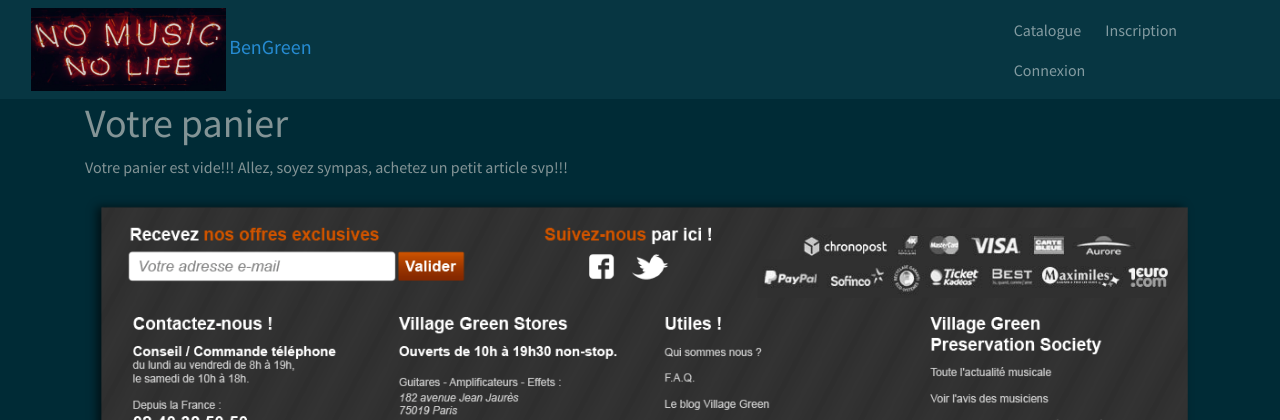
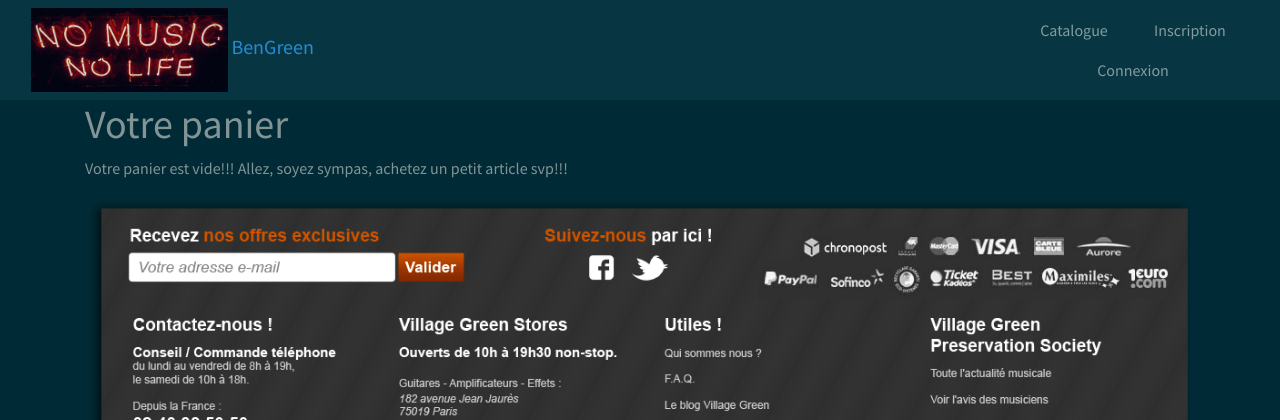
Before and after one commit to Isabellebengrine/ProjetSymfonyBenGreen, a Symfony app: template BenGreen/templates/cart/index.html.twig in a window 1280 px wide. Shown: the top 420 px of the page. Run offline with Twig, Linux system fonts and the light colour scheme; the template is opened without the code that fills it, so the values that code supplies are empty; some libraries are stand-ins or nearby versions.

Commit message:
Modified navbar li items alignment and base twig

```diff
--- a/BenGreen/templates/base.html.twig
+++ b/BenGreen/templates/base.html.twig
@@ -30,42 +30,36 @@
                 </div>
                 <div class="collapse navbar-collapse" id="navbarColor02">
                     <ul class="nav navbar-nav list-inline">
-                        <li class="nav-item list-inline-item">
+                        <li class="nav-item list-inline-item ml-auto mr-auto">
                             <a class="nav-link" href="{{ path('products_index') }}">Catalogue
                                 <span class="sr-only">(current)</span>
                             </a>
                         </li>
 
                         {% if is_granted('ROLE_USER') %}
-                            <li class="nav-item {% if mainNavMember is defined %}active{% endif %}">
+                            <li class="nav-item ml-auto mr-auto {% if mainNavMember is defined %}active{% endif %}">
                                 <a class="nav-link" href="{{path('app_member_index')}}">Espace Membre </a>
                             </li>
                         {% endif %}
 
-                        {# 01/31 à finir :
+
                         {% if is_granted('ROLE_ADMIN') %}
                             <li class="nav-item {% if mainNavAdmin is defined %}active{% endif %}">
                                 <a class="nav-link" href="{{path('app_admin_homepage_index')}}">Espace Admin</a>
                             </li>
                         {% endif %}
 
-                         réserver lien créer à admin du site : if not app.user_role == admin ...
-                        <li class="nav-item list-inline-item">
-                            <a class="nav-link" href="{{ path('products_new') }}">Creer</a>
-                        </li>
-                        #}
-
                         {% if not app.user %}
 
-                            <li class="nav-item list-inline-item">
+                            <li class="nav-item ml-auto mr-auto list-inline-item">
                                 <a class="nav-link" href="{{ path('app_register') }}">Inscription</a>
                             </li>
 
-                            <li class="nav-item list-inline-item">
+                            <li class="nav-item ml-auto mr-auto list-inline-item">
                                 <a class="nav-link" href="{{ path('login') }}"><i class="fa fa-sign-in" aria-hidden="true"></i>Connexion</a>
                             </li>
                         {% else %}
-                            <li class="nav-item list-inline-item">
+                            <li class="nav-item ml-auto mr-auto list-inline-item">
                                 <a href="{{ path('logout') }}" class="nav-link">Déconnexion</a>
                             </li>
                         {% endif %}
```
